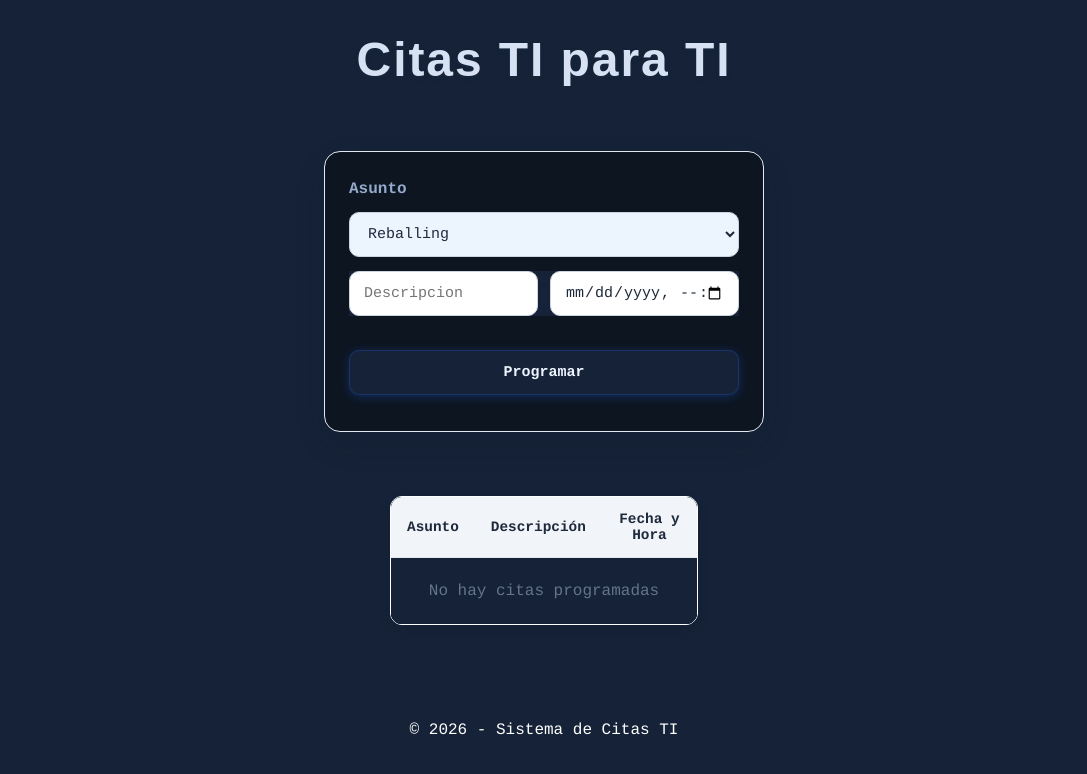
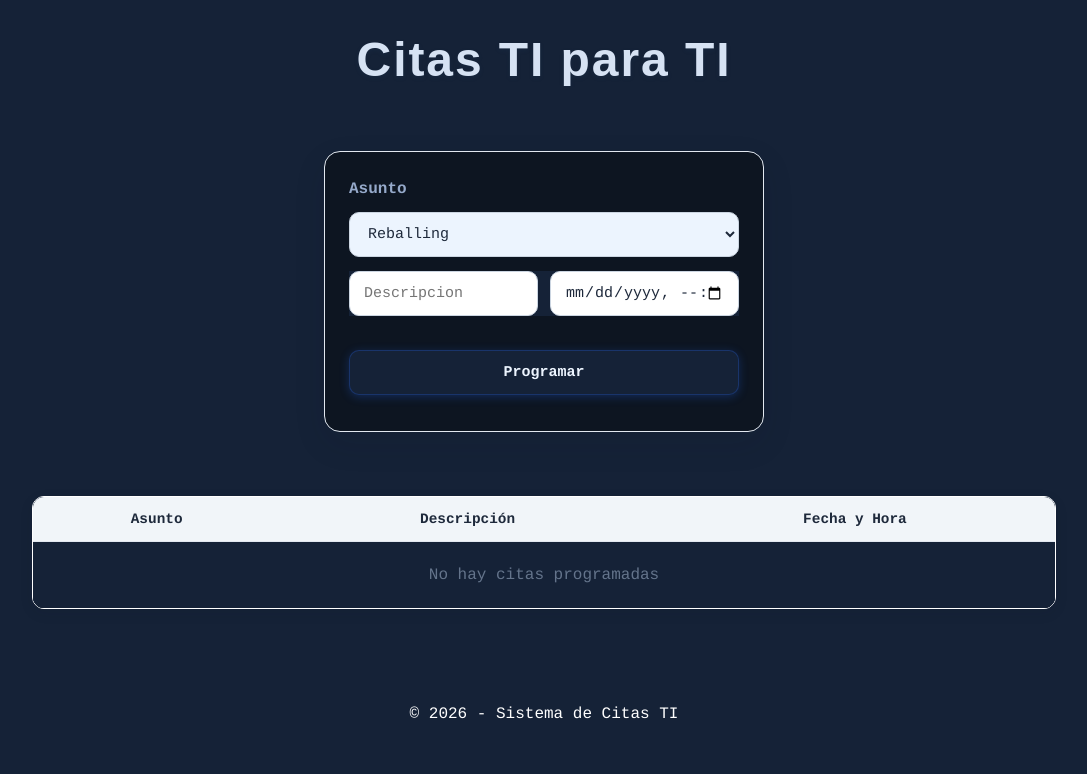
Before and after one commit to Jagt-dev/ME_GUSTA_TU-LIMON-AGRIO, a React (Vite) app: page / in a window 1280 px wide. Shown: the top 774 px of the page, without its empty margins (96-1183 px from the left). Built offline with nearby package versions, Linux system fonts and the light colour scheme.

Commit message:
Corrigiendo el ancho de la tabla de citas

```diff
--- a/src/styles/styles.css
+++ b/src/styles/styles.css
@@ -39,7 +39,7 @@
 /*ESTILOS DEL COMPONENTE/Vista Formulario_de_citas*/
 .form-group {
   display: grid;
-  grid-template-columns: 1fr;
+  grid-template-columns: repeat(1,1fr);
   justify-items: center;
   align-items: stretch;
   gap: 14px;
@@ -113,7 +113,7 @@
 
 /*ESTILOS DEL COMPONENTE/VISTA TABLA DE CITAS*/
 .tabla-container{
-    width: 70%;
+    width: 80vw;
     margin-top: 2rem;
     margin: 0 auto;
     border: 1px solid #ffffff;
```
